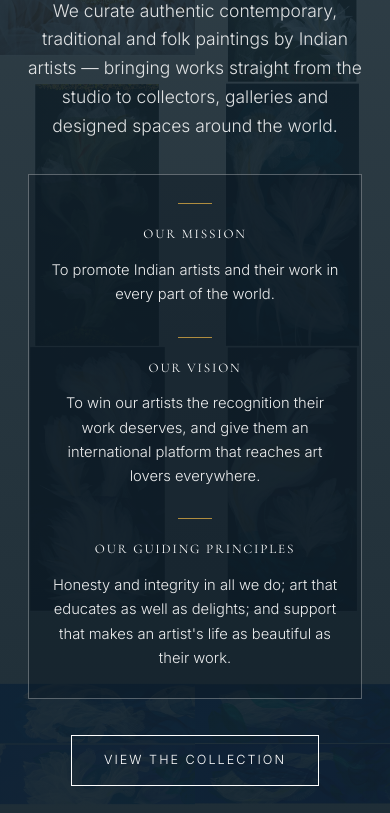
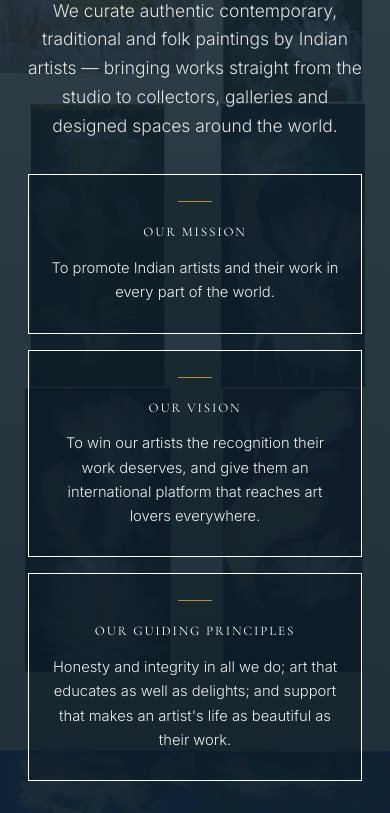
Before and after one commit to shefsriv/indus-art-collection, a website built with Vite: page index.html in a window 390 px wide. Shown: the part 269-1082 px from the top of the page. Built offline with nearby package versions, Linux system fonts and the light colour scheme.

```diff
--- a/src/styles.css
+++ b/src/styles.css
@@ -225,15 +225,16 @@ h3 { font-size: 1.3rem; }
 /* Mission, vision and guiding principles — a box inside the home banner,
    between the opening paragraph and the "View the collection" button. Three
    columns on a wide screen, stacked on a telephone. */
-.values-box {
-  border: 1px solid rgba(255, 255, 255, 0.3);
-  /* Darkened rather than lightened: the banner photographs show through, and
-     pale text needs the ground under it kept dark to stay readable. */
+.values-box { margin: 0 auto 36px; }
+/* Each point gets its own outlined box, drawn like the button below it. The
+   panel is darkened rather than lightened: the banner photographs show
+   through, and pale text needs the ground under it kept dark to stay read. */
+.values-box .values li {
+  border: 1px solid #fff;
   background: rgba(12, 26, 35, 0.46);
-  padding: 34px 32px;
-  margin: 0 auto 36px;
+  padding: 26px 22px 28px;
 }
-/* Written as a descendant of .values so it outranks the grey .values p below. */
+/* Written as descendants of .values so they outrank the grey .values p below. */
 .values-box .values h3 { color: #fff; }
 .values-box .values p { color: rgba(255, 255, 255, 0.92); }
 .values {
@@ -242,7 +243,7 @@ h3 { font-size: 1.3rem; }
   margin: 0;
   display: grid;
   grid-template-columns: repeat(3, 1fr);
-  gap: 36px;
+  gap: 20px;
 }
 .values li { text-align: center; }
 .values li::before {
@@ -263,8 +264,7 @@ h3 { font-size: 1.3rem; }
 .values p { margin: 0; color: var(--ink-soft); font-size: 0.92rem; line-height: 1.65; }
 
 @media (max-width: 860px) {
-  .values { grid-template-columns: 1fr; gap: 30px; }
-  .values-box { padding: 28px 22px; }
+  .values { grid-template-columns: 1fr; gap: 16px; }
 }
 .rule { width: 54px; height: 1px; background: var(--gold); margin: 18px auto; }
 
```
Also changed, not shown: 1 other file.
